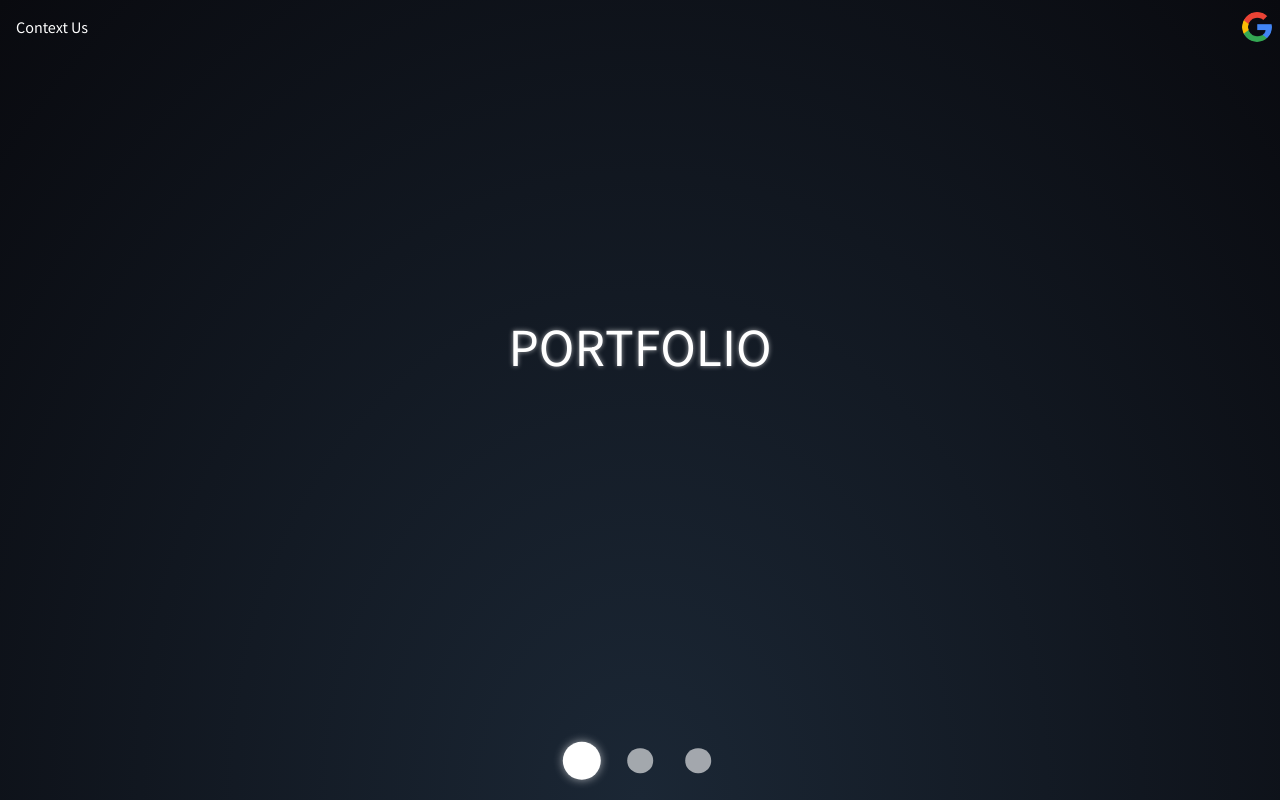
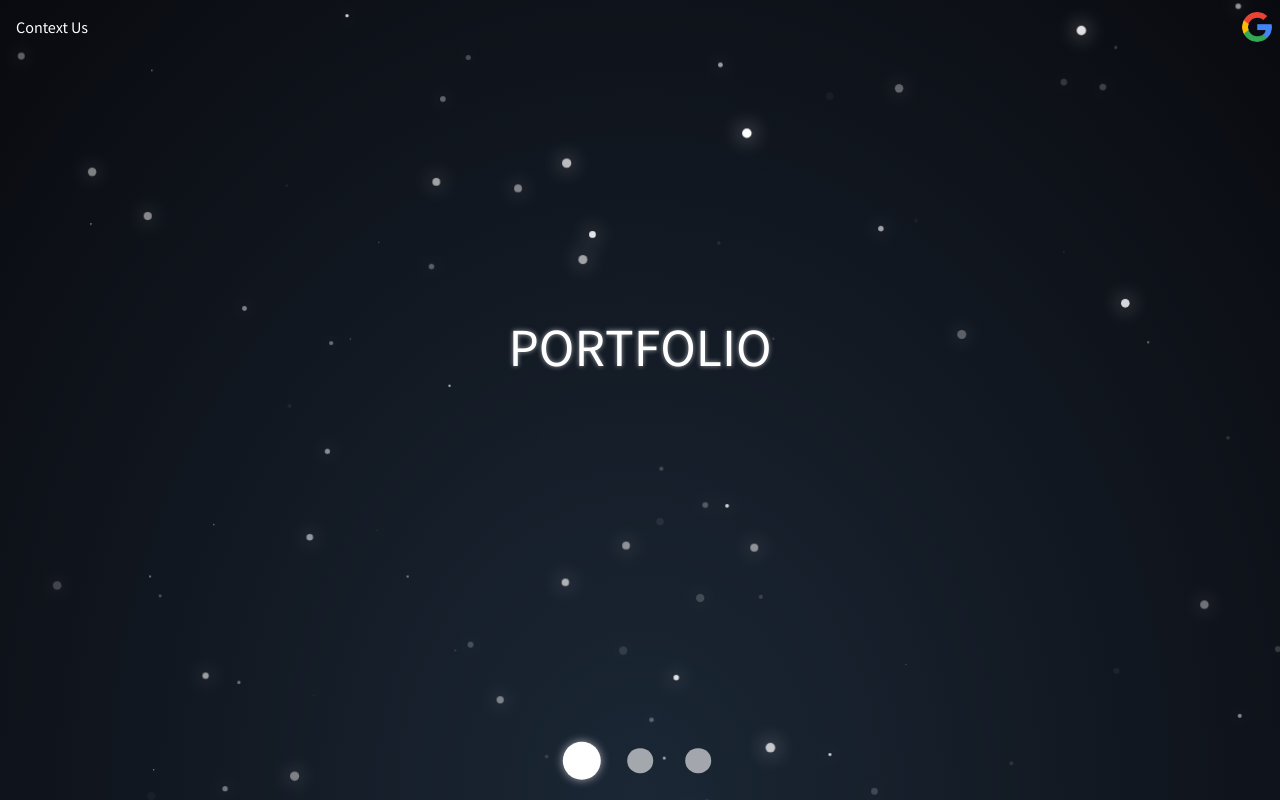
Before and after one commit to jews3333/Web-Front-end-Portfolio, a React (Create React App) app: page / in a window 1280 px wide. Built offline with nearby package versions, Linux system fonts and the light colour scheme; no server answers; the database is empty.

Commit message:
star fix

```diff
--- a/src/App.js
+++ b/src/App.js
@@ -23,7 +23,7 @@ class App extends Component {
     return (
       <div className="App">
         <MotionLoading />
-        {/* <Star length={100} /> */}
+        <Star length={100} />
         <LoginContainer/>
         <Routes />
       </div>
```
